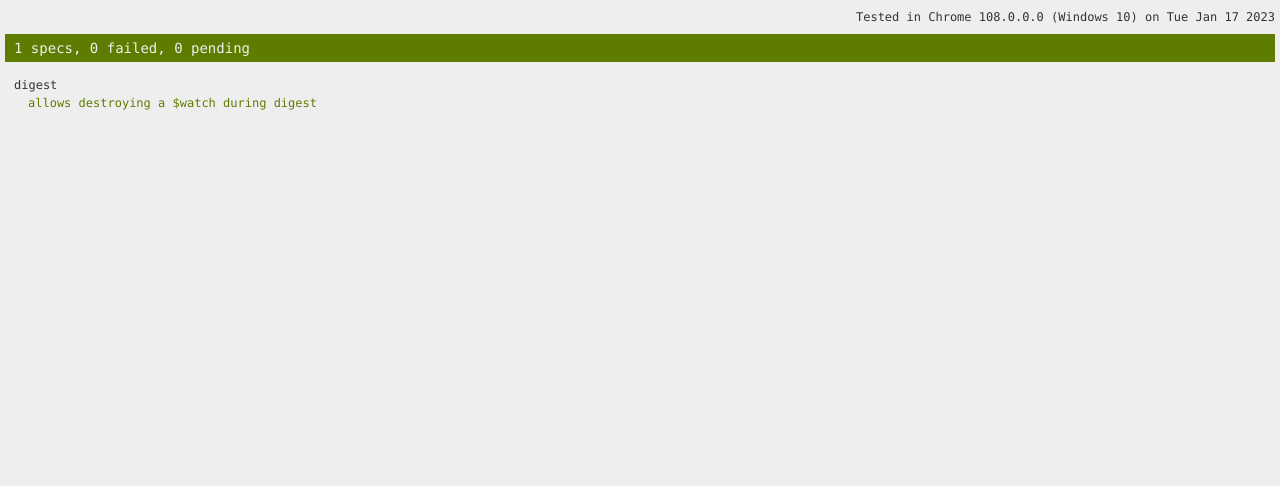
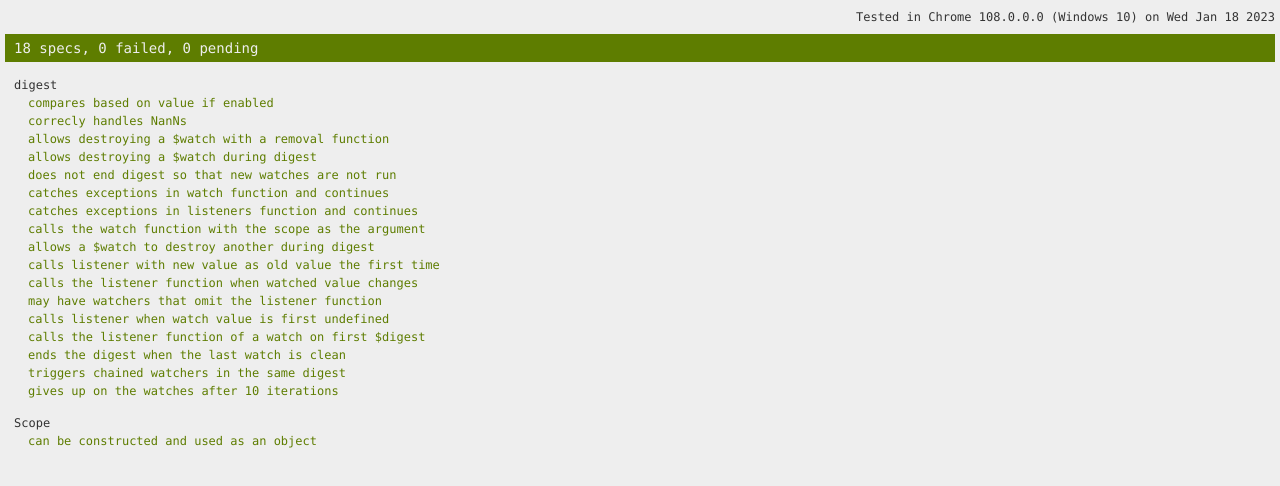
Before and after one commit to code4profite/myangular, a website: page karma_html/Chrome 108.0.0.0 (Windows 10)/index.html in a window 1280 px wide. Drawn offline with Linux system fonts and the light colour scheme.

Commit message:
allows a $watch to destroy another during digest

```diff
--- a/karma_html/Chrome 108.0.0.0 (Windows 10)/index.html
+++ b/karma_html/Chrome 108.0.0.0 (Windows 10)/index.html
@@ -94,7 +94,7 @@ body { background-color: #eeeeee; padding: 0; margin: 5px; overflow-y: scroll; }
 </head>
 
 <body id="HTMLReporter" class="html-reporter">
-<h1>Tested in Chrome 108.0.0.0 (Windows 10) on Tue Jan 17 2023</h1>
+<h1>Tested in Chrome 108.0.0.0 (Windows 10) on Wed Jan 18 2023</h1>
 
 <div class="alert">
 
@@ -102,7 +102,7 @@ body { background-color: #eeeeee; padding: 0; margin: 5px; overflow-y: scroll; }
 
 
   <span class="passingAlert bar"><span class="fold-buttons"><a href="#" onclick="fold();">Fold</a> |
-  <a href="#" onclick="unfold();">Unfold</a></span>1 specs, 0 failed, 0 pending</span>
+  <a href="#" onclick="unfold();">Unfold</a></span>18 specs, 0 failed, 0 pending</span>
 
 
 
@@ -118,7 +118,80 @@ body { background-color: #eeeeee; padding: 0; margin: 5px; overflow-y: scroll; }
       <span class="description">digest</span>
 
       <div class="specSummary passed">
+      <span class="description">compares based on value if enabled</span>
+      </div>
+
+      <div class="specSummary passed">
+      <span class="description">correcly handles NanNs</span>
+      </div>
+
+      <div class="specSummary passed">
+      <span class="description">allows destroying a $watch with a removal function</span>
+      </div>
+
+      <div class="specSummary passed">
       <span class="description">allows destroying a $watch during digest</span>
+      </div>
+
+      <div class="specSummary passed">
+      <span class="description">does not end digest so that new watches are not run</span>
+      </div>
+
+      <div class="specSummary passed">
+      <span class="description">catches exceptions in watch function and continues</span>
+      </div>
+
+      <div class="specSummary passed">
+      <span class="description">catches exceptions in listeners function and continues</span>
+      </div>
+
+      <div class="specSummary passed">
+      <span class="description">calls the watch function with the scope as the argument</span>
+      </div>
+
+      <div class="specSummary passed">
+      <span class="description">allows a $watch to destroy another during digest</span>
+      </div>
+
+      <div class="specSummary passed">
+      <span class="description">calls listener with new value as old value the first time</span>
+      </div>
+
+      <div class="specSummary passed">
+      <span class="description">calls the listener function when watched value changes</span>
+      </div>
+
+      <div class="specSummary passed">
+      <span class="description">may have watchers that omit the listener function</span>
+      </div>
+
+      <div class="specSummary passed">
+      <span class="description">calls listener when watch value is first undefined</span>
+      </div>
+
+      <div class="specSummary passed">
+      <span class="description">calls the listener function of a watch on first $digest</span>
+      </div>
+
+      <div class="specSummary passed">
+      <span class="description">ends the digest when the last watch is clean</span>
+      </div>
+
+      <div class="specSummary passed">
+      <span class="description">triggers chained watchers in the same digest</span>
+      </div>
+
+      <div class="specSummary passed">
+      <span class="description">gives up on the watches after 10 iterations</span>
+      </div>
+
+    </div>
+
+    <div class="suite passed">
+      <span class="description">Scope</span>
+
+      <div class="specSummary passed">
+      <span class="description">can be constructed and used as an object</span>
       </div>
 
     </div>
--- a/src/scope.js
+++ b/src/scope.js
@@ -25,6 +25,7 @@ Scope.prototype.$watch = function (watchFn,listenerFn,valueEq) {
         var index = self.$$watchers.indexOf(watcher);
         if(index>=0){
             self.$$watchers.splice(index,1);
+            self.$$lastDirtyWatch = null;
         }
     };
 };
@@ -45,7 +46,7 @@ Scope.prototype.$$digestOnce = function () {
                 watcher.listenerFn(newValue,( oldValue === initWatchVal) ? newValue: oldValue ,self);
                 dirty = true;
             }else if(self.$$lastDirtyWatch === watcher){
-                console.log("test !!!!");
+                //console.log("test !!!!");
                 return false;
             }
         } catch (e) {
```
Also changed, not shown: karma_html/Firefox 108.0 (Windows 10)/index.html (+75 -2 lines), test/scope_spec.js (+28 -5 lines).
